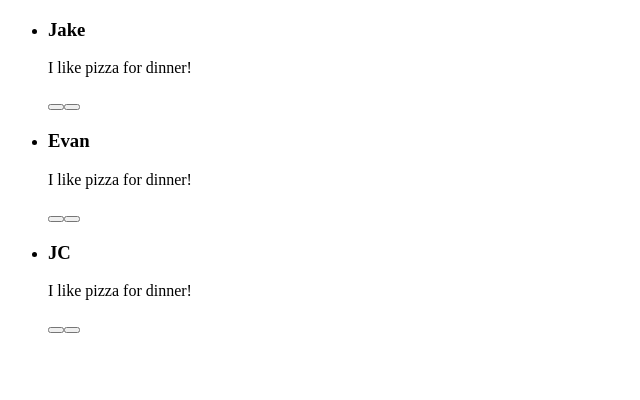
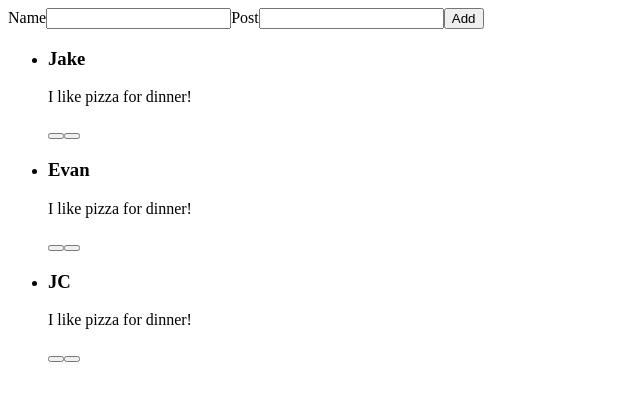
Before and after one commit to EvanKopec/SocialFeedPro, a React (Create React App) app in the folder social-feed/: page / in a window 1280 px wide. Shown: the top 400 px of the page, without its empty margins (0-640 px from the left). Built offline with nearby package versions, Linux system fonts and the light colour scheme.

Commit message:
Created Ability to take in user input and capture it within a text box and submit it

```diff
--- a/social-feed/src/components/CreatePost.jsx
+++ b/social-feed/src/components/CreatePost.jsx
@@ -1,9 +1,31 @@
-import React from 'react';
+import React, { useState } from 'react';
+
+
+
+
+
 
 const CreatePost = (props) => {
+
+    const [name, setName] = useState('')
+    const [post, setPost] = useState('')
+
+    function handleSubmit(event) {
+        event.preventDefault();
+        let  newPost = {
+            name: name,
+            post: post,
+        };
+
+    }
+
     return (
-        <form>
-
+        <form onSubmit={handleSubmit}>
+            <label>Name</label>
+            <input type="Name" value={name} onChange={(event) => setName(event.target.value)}/>
+            <label>Post</label>
+            <input type='Post' value={post} onChange={(event) => setPost(event.target.value)}/>
+            <button type='submit'>Add</button>
         </form>
      );
 }
```
